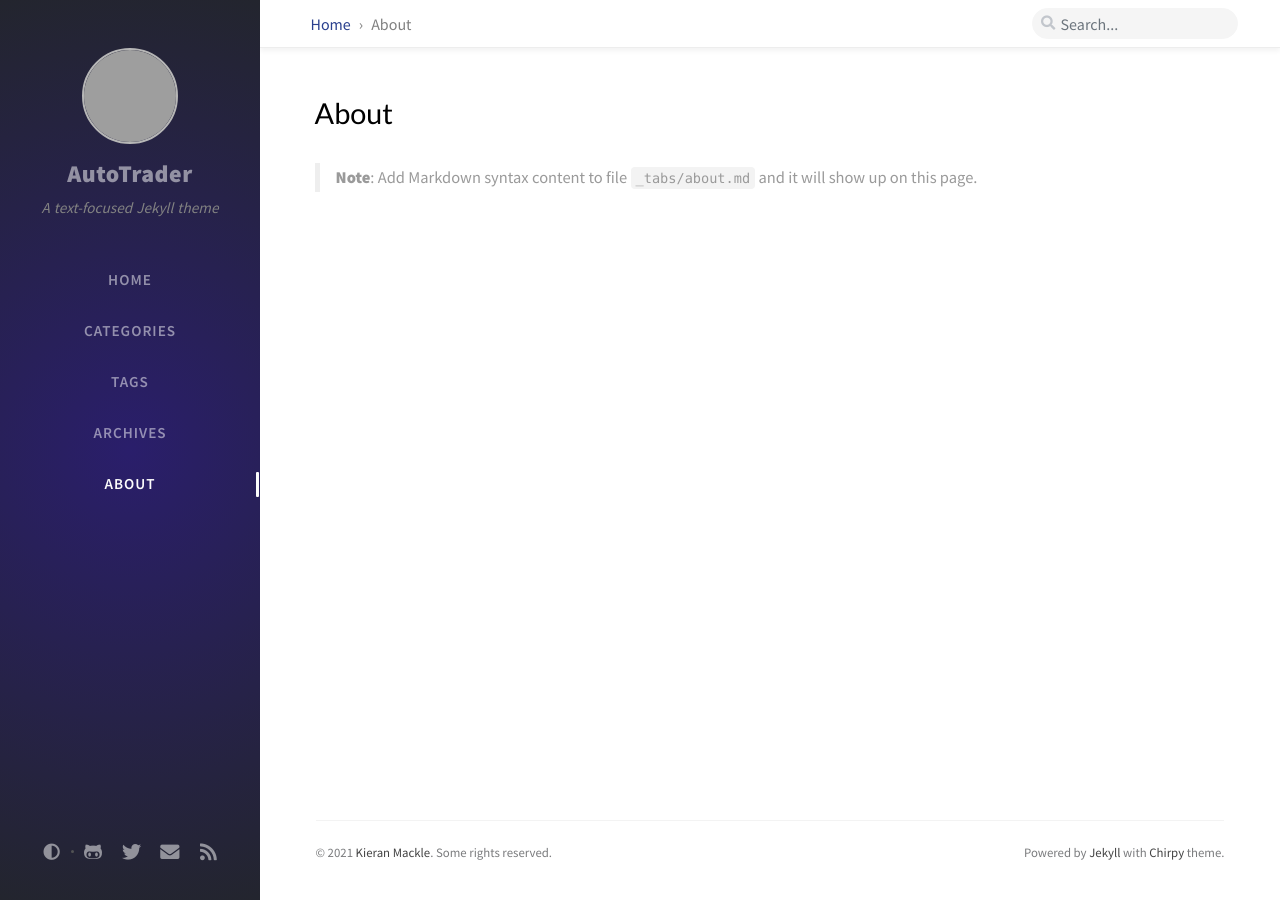
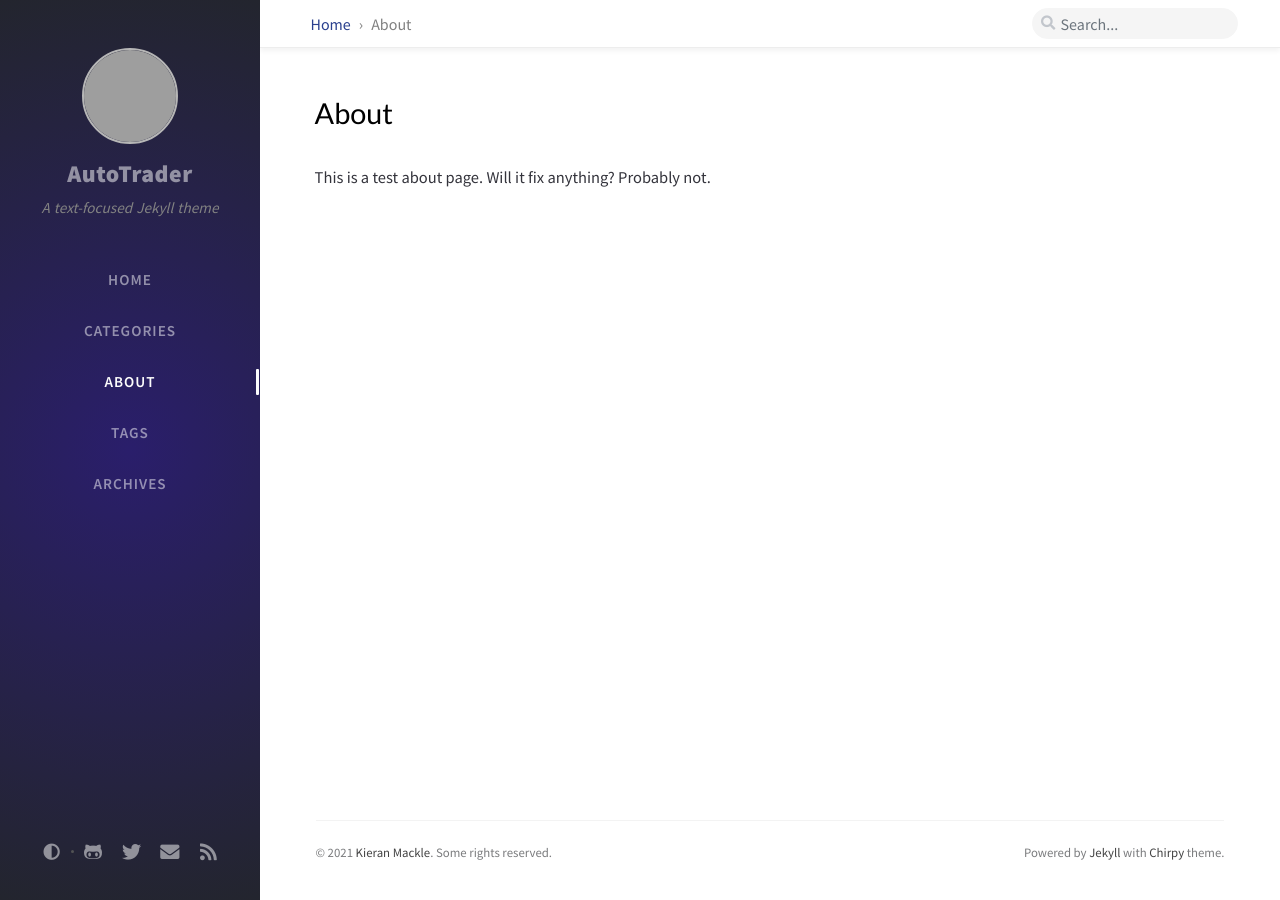
Before and after one commit to kieran-mackle/AutoTrader, a Jekyll site: the page built from docs/_tabs/about.md, in a window 1280 px wide. Built offline with Jekyll 4.4.1, drawn with Linux system fonts in a browser that asks for light colours; nearby versions of some CDN libraries; comment, search, counter and statistics services are not loaded; grey boxes are pictures that could not be loaded.

Commit message:
Update about.md

```diff
--- a/docs/_tabs/about.md
+++ b/docs/_tabs/about.md
@@ -1,8 +1,6 @@
 ---
 title: About
 icon: fas fa-info
-order: 4
+order: 2
 ---
-
-
-> **Note**: Add Markdown syntax content to file `_tabs/about.md` and it will show up on this page.
+This is a test about page. Will it fix anything? Probably not.
```
